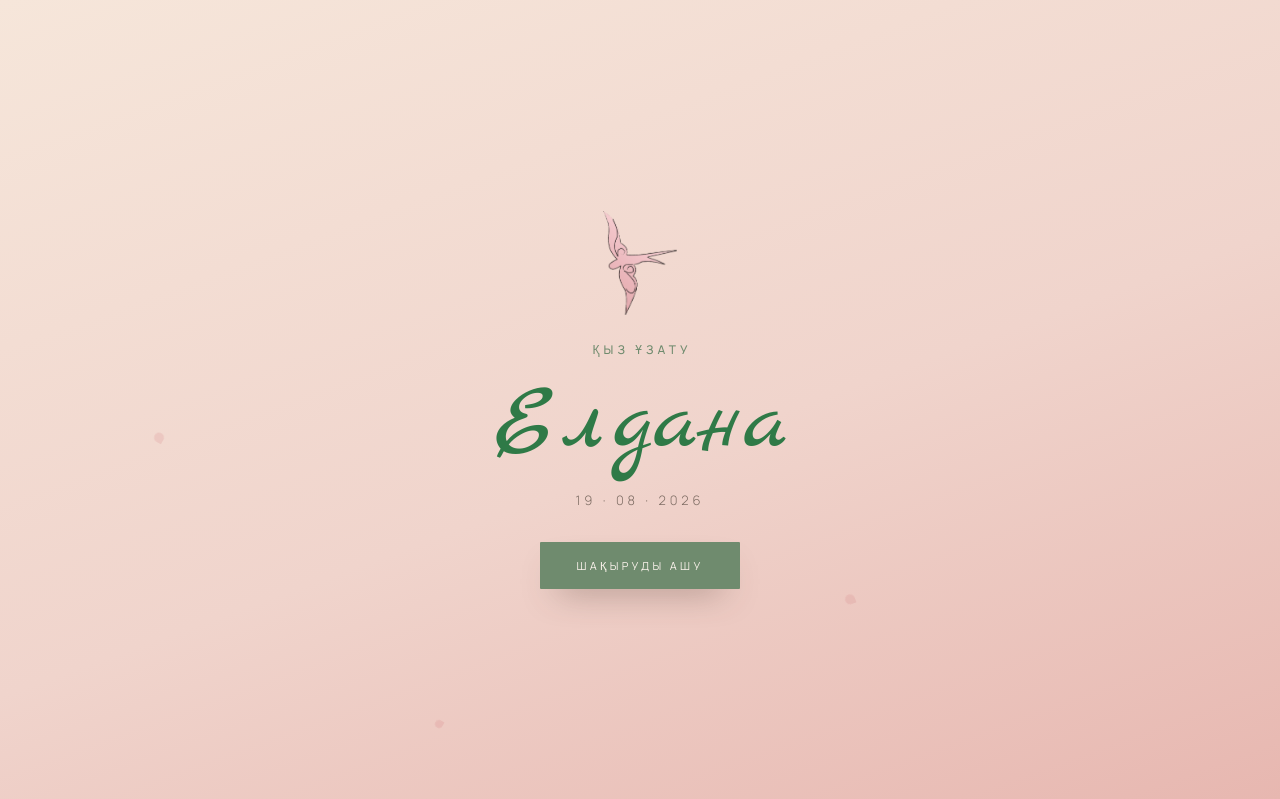
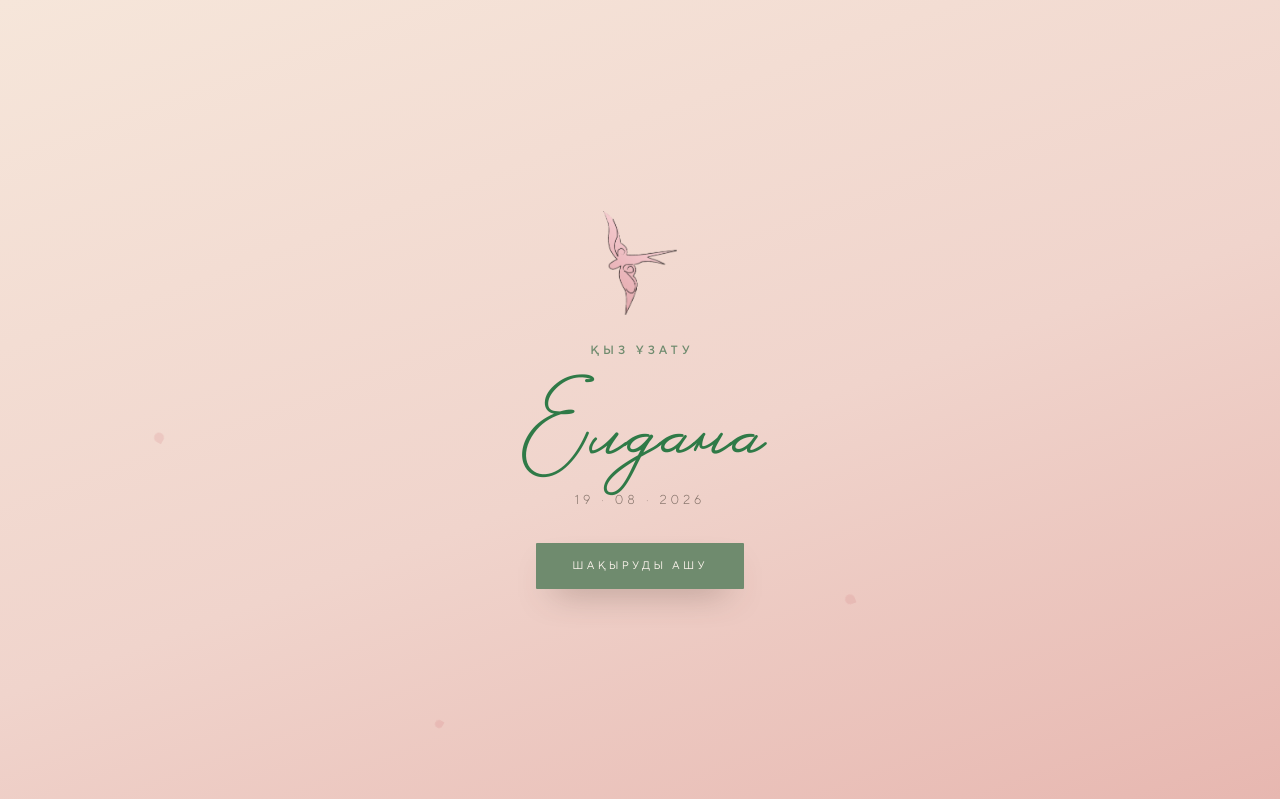
Before and after one commit to mkasenov/qyz-uzatu-eldana, a plain HTML site: page index.html in a window 1280 px wide. Shown: the top 799 px of the page. Drawn offline with Linux system fonts and the light colour scheme; a web font is replaced by a local one.

Commit message:
Continuous ornament field + embed licensed TT Norms Pro & Alistair Signature fonts
Co-Authored-By: Claude Opus 4.8 <noreply@anthropic.com>

```diff
--- a/index.html
+++ b/index.html
@@ -72,15 +72,16 @@ img{display:block;max-width:100%}
 @media (prefers-reduced-motion:reduce){.reveal{opacity:1;transform:none;transition:none}}
 
 /* ---------- cards / bands ---------- */
-.card{position:relative;margin:14px 14px;border-radius:2px;overflow:hidden;padding:46px 26px 50px;z-index:1}
+.card{position:relative;margin:14px 14px;border-radius:2px;padding:46px 26px 50px}
 .card.cream{background:var(--cream)}
 .card.white{background:var(--card)}
 .card.formc{background:var(--form)}
-.card .orn{position:absolute;inset:0;z-index:0;
-  background:url(assets/ornament-soft.png) top center/100% auto repeat-y;
-  opacity:.16;pointer-events:none}
 .card>*{position:relative;z-index:2}
-.band{position:relative;text-align:center;padding:34px 26px 30px;z-index:1}
+.band{position:relative;text-align:center;padding:34px 26px 30px}
+.band>*{position:relative;z-index:2}
+/* one continuous ornament field across the whole page (like the SVG) */
+.stage-orn{position:absolute;left:0;top:0;width:100%;height:100%;z-index:1;pointer-events:none;
+  background:url(assets/ornament-soft.png) top center/113% auto repeat-y;opacity:.12}
 
 /* ---------- swallows ---------- */
 .sw{position:absolute;z-index:4;pointer-events:none;opacity:.96;filter:drop-shadow(0 4px 10px rgba(150,90,90,.12))}
@@ -212,10 +213,10 @@ img{display:block;max-width:100%}
 </div>
 
 <div class="stage">
+  <div class="stage-orn"></div>
 
   <!-- ===== HERO ===== -->
   <section class="card cream hero" data-screen-label="Hero">
-    <div class="orn"></div>
     <img class="sw sw-hero" src="assets/swallow-hero.png" alt="">
     <div class="hero-title reveal">
       <span class="qz">Қыз Ұзату</span>
@@ -233,7 +234,6 @@ img{display:block;max-width:100%}
 
   <!-- ===== VENUE + CALENDAR ===== -->
   <section class="card white venue" data-screen-label="Venue">
-    <div class="orn"></div>
     <img class="sw sw-venue" src="assets/swallow-venue.png" alt="">
     <div class="eyebrow venue-eye reveal">Мекен-жайымыз</div>
     <div class="script place reveal d1">Paris hall</div>
@@ -257,7 +257,6 @@ img{display:block;max-width:100%}
 
   <!-- ===== RSVP FORM ===== -->
   <section class="card formc" data-screen-label="RSVP">
-    <div class="orn"></div>
     <img class="sw sw-form" src="assets/swallow-form.png" alt="">
     <div class="eyebrow reveal">Сауалнама</div>
 
```
Also changed, not shown: assets/fonts/AlistairSignature.woff2 (added), assets/fonts/TTNormsPro-DemiBold.woff2 (added), assets/fonts/TTNormsPro-Light.woff2 (added), assets/fonts/TTNormsPro-Medium.woff2 (added), assets/fonts/TTNormsPro-Regular.woff2 (added), 1 other file.
